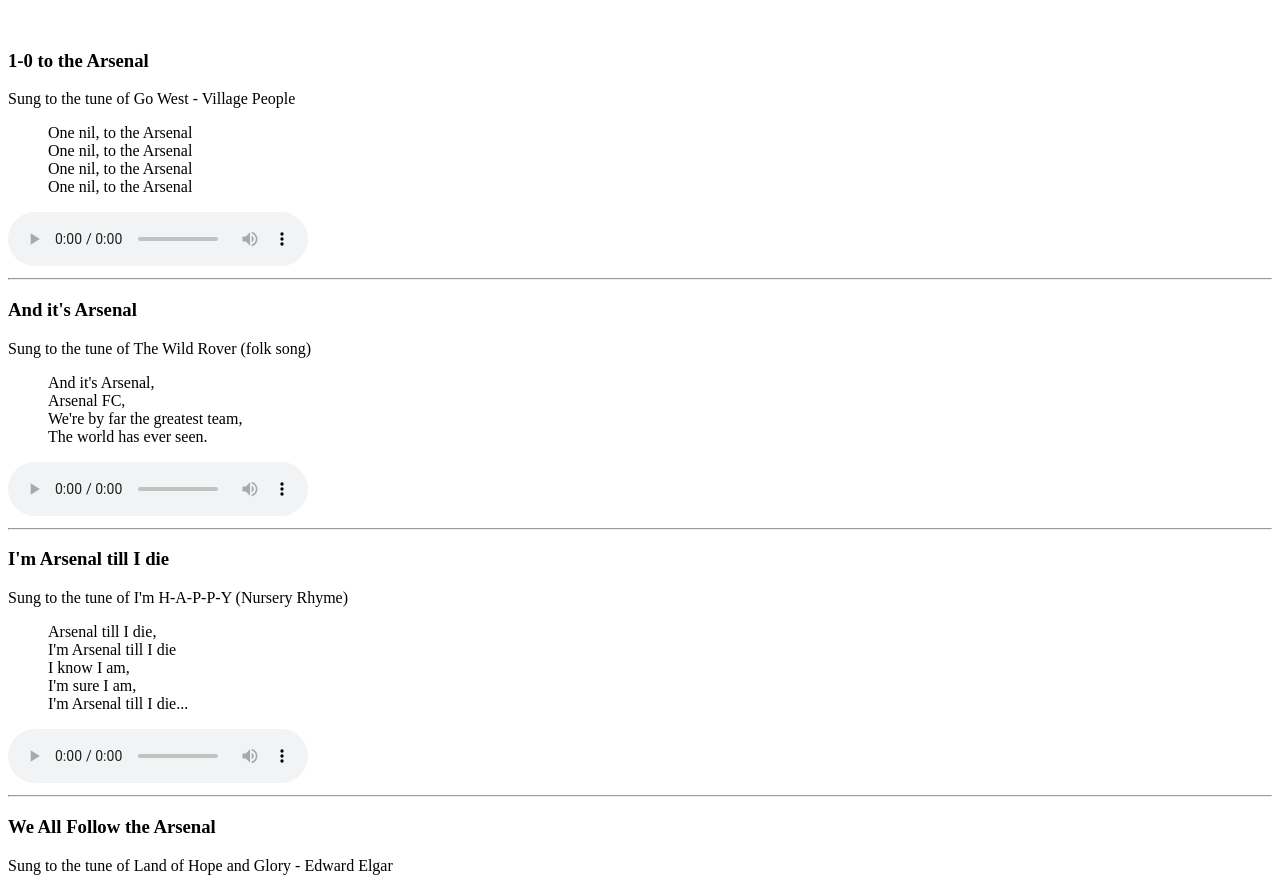
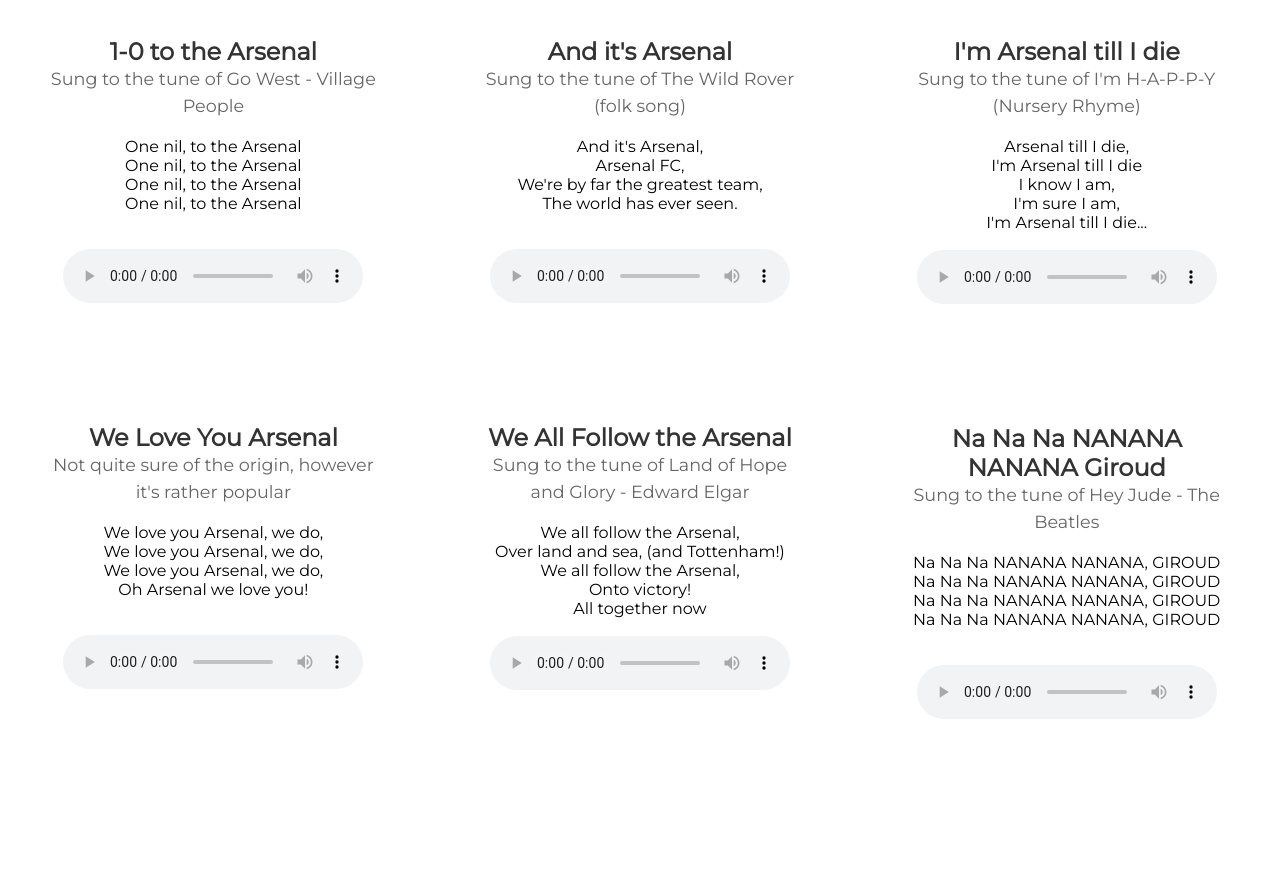
Before and after one commit to ArteriusDayne/theArsenal, a website: page chants/chants.html in a window 1280 px wide. Shown: the part 176-1064 px from the top of the page. After the commit the page ends 949 px from the top, so only its background shows below. Drawn offline with Linux system fonts and the light colour scheme.

Commit message:
Finished chants page

```diff
--- a/chants/chants.html
+++ b/chants/chants.html
@@ -8,7 +8,7 @@
         <link rel="icon" type="image/png" href="../favicon-16x16.png" sizes="16x16" />
         <link rel="stylesheet" href="../css/header.css" />
         <link rel="stylesheet" href="../css/chants.css" />
-    </head>
+    </head>`
     <body>
         <!-- Header -->
         <header id="header">
@@ -23,103 +23,97 @@
             </div>
         </header>
 
-        <!-- Main -->
-        <section id="main">
-            <div class="inner">
+        <br>
+        <div class="page">
             <header class="major special">
                 <h1>The Most Famous of Arsenal Chants</h1>
                 <p>Original Song, Lyrics, and Audio</p>
             </header>
 
-                <!-- BEGIN Custom open and close -->
-                <div id="display">
+
             <div class="content">
+                <div class="col fluid-flex">
+                    <h2>1-0 to the Arsenal</h2>
+                    <p>Sung to the tune of Go West - Village People</p>
                     <br>
-                        <!-- One Nil -->
-                        <header>
-                            <h3>1-0 to the Arsenal</h3>
-                            <p>Sung to the tune of Go West - Village People</p>
-                        </header>
-                        <blockquote>One nil, to the Arsenal <br>One nil, to the Arsenal <br>One nil, to the Arsenal <br>One nil, to the Arsenal </blockquote>
-
+                    <blockquote>One nil, to the Arsenal <br>One nil, to the Arsenal <br>One nil, to the Arsenal <br>One nil, to the Arsenal</blockquote>
+                    <br>
+                    <br>
+                    <div align="center">
                         <audio controls loop>
                             <source src="onenil.mp3" type="audio/mpeg">
                             Your browser does not support the audio element.
                         </audio>
+                    </div>
 
-                        <hr />
+                    <h2><br><br><br><br>We Love You Arsenal</h2>
+                    <p>Not quite sure of the origin, however it's rather popular</p>
+                    <br>
+                    <blockquote>We love you Arsenal, we do,<br>We love you Arsenal, we do,<br>We love you Arsenal, we do,<br>Oh Arsenal we love you!</blockquote>
+                    <br>
+                    <br>
+                    <div align="center">
+                        <audio controls loop>
+                            <source src="loveyou.mp3" type="audio/mpeg">
+                            Your browser does not support the audio element.
+                        </audio>
+                    </div>
+                </div>
 
-                        <!-- And It's Arsenal-->
-                        <header>
-                            <h3>And it's Arsenal</h3>
+                <div class="col fluid-flex">
+                    <h2>And it's Arsenal</h2>
                     <p>Sung to the tune of The Wild Rover (folk song)</p>
-                        </header>
+                    <br>
                     <blockquote>And it's Arsenal,<br>Arsenal FC,<br>We're by far the greatest team,<br>The world has ever seen.</blockquote>
-
+                    <br>
+                    <br>
+                    <div align="center">
                         <audio controls loop>
                             <source src="arsenal.mp3" type="audio/mpeg">
                             Your browser does not support the audio element.
                         </audio>
-                        <hr />
+                    </div>
 
-                        <!-- Arsenal till I die -->
-                        <header>
-                            <h3>I'm Arsenal till I die</h3>
+                    <h2><br><br><br><br>We All Follow the Arsenal</h2>
+                    <p>Sung to the tune of Land of Hope and Glory - Edward Elgar</p>
+                    <br>
+                    <blockquote>We all follow the Arsenal,<br>Over land and sea, (and Tottenham!)<br>We all follow the Arsenal,<br>Onto victory!<br>All together now</blockquote>
+                    <br>
+                    <div align="center">
+                        <audio controls loop>
+                            <source src="follow.mp3" type="audio/mpeg">
+                            Your browser does not support the audio element.
+                        </audio>
+                    </div>
+                </div>
+
+                <div class="col fluid-flex">
+                    <h2>I'm Arsenal till I die</h2>
                     <p>Sung to the tune of I'm H-A-P-P-Y (Nursery Rhyme)</p>
-                        </header>
+                    <br>
                     <blockquote>Arsenal till I die,<br>I'm Arsenal till I die<br>I know I am,<br>I'm sure I am,<br>I'm Arsenal till I die...</blockquote>
-
+                    <br>
+                    <div align="center">
                         <audio controls loop>
                             <source src="tillidie.mp3" type="audio/mpeg">
                             Your browser does not support the audio element.
                         </audio>
-                        <hr />
+                    </div>
 
-                        <!-- We All Follow the Arsenal -->
-                        <header>
-                            <h3>We All Follow the Arsenal</h3>
-                            <p>Sung to the tune of Land of Hope and Glory - Edward Elgar</p>
-                        </header>
-                        <blockquote>We all follow the Arsenal,<br>Over land and sea, (and Tottenham!)<br>We all follow the Arsenal,<br>Onto victory!<br>All together now</blockquote>
-
-                        <audio controls loop>
-                            <source src="follow.mp3" type="audio/mpeg">
-                            Your browser does not support the audio element.
-                        </audio>
-                        <hr />
-
-                        <!-- We Love You Arsenal -->
-                        <header>
-                            <h3>We Love You Arsenal</h3>
-                            <p>Not quite sure of the origin, however it's rather popular</p>
-                        </header>
-                        <blockquote>We love you Arsenal, we do,<br>We love you Arsenal, we do,<br>We love you Arsenal, we do,<br>Oh Arsenal we love you!</blockquote>
-
-                        <audio controls loop>
-                            <source src="loveyou.mp3" type="audio/mpeg">
-                            Your browser does not support the audio element.
-                        </audio>
-                        <hr />
-
-                    </div>
-                </div>
-                <h2>Player Chants</h2>
-                <div>
-                    <div class="content">
-
-
-                        <!-- Nanananana Giroud-->
-                        <header>
-                            <h3>Na Na Na NANANA NANANA Giroud</h3>
+                    <h2><br><br><br><br>Na Na Na NANANA NANANA Giroud</h2>
                     <p>Sung to the tune of Hey Jude - The Beatles</p>
-                        </header>
+                    <br>
                     <blockquote>Na Na Na NANANA NANANA, GIROUD<br>Na Na Na NANANA NANANA, GIROUD<br>Na Na Na NANANA NANANA, GIROUD<br>Na Na Na NANANA NANANA, GIROUD</blockquote>
-
+                    <br>
+                    <br>
+                    <div align="center">
                         <audio controls loop>
                             <source src="nanana.mp3" type="audio/mpeg">
                             Your browser does not support the audio element.
                         </audio>
-                        <hr />
+                    </div>
+                </div>
+
             </div>
         </div>
 
--- a/css/chants.css
+++ b/css/chants.css
@@ -1,3 +1,46 @@
+* {
+    margin: 0;
+    padding: 0;
+    -webkit-font-smoothing: antialiased;
+    -webkit-text-size-adjust: 100%;
+
+}
+
+blockquote {
+    text-align: center;
+    font-family: "Montserrat", serif;
+}
+
 h1 {
+    font-family: "Montserrat", sans-serif;
     color: #e5474b;
+    text-align: center;
 }
+
+h2 {
+    font-family: "Montserrat", sans-serif;
+    color: #333;
+    text-align: center;
+}
+
+p {
+    font-family: "Montserrat", serif;
+    font-size: 1.1em;
+    line-height: 1.5em;
+    color: #666;
+    text-align: center;
+}
+
+.content {
+    display: -webkit-flex;
+    display: flex;
+}
+
+.col {
+    padding: 50px;
+}
+
+.fluid-flex {
+    -webkit-flex: 1;
+    flex: 1; /* Not supported by Safari */
+}
```
Lines whose indentation alone changed are shown as unchanged.
